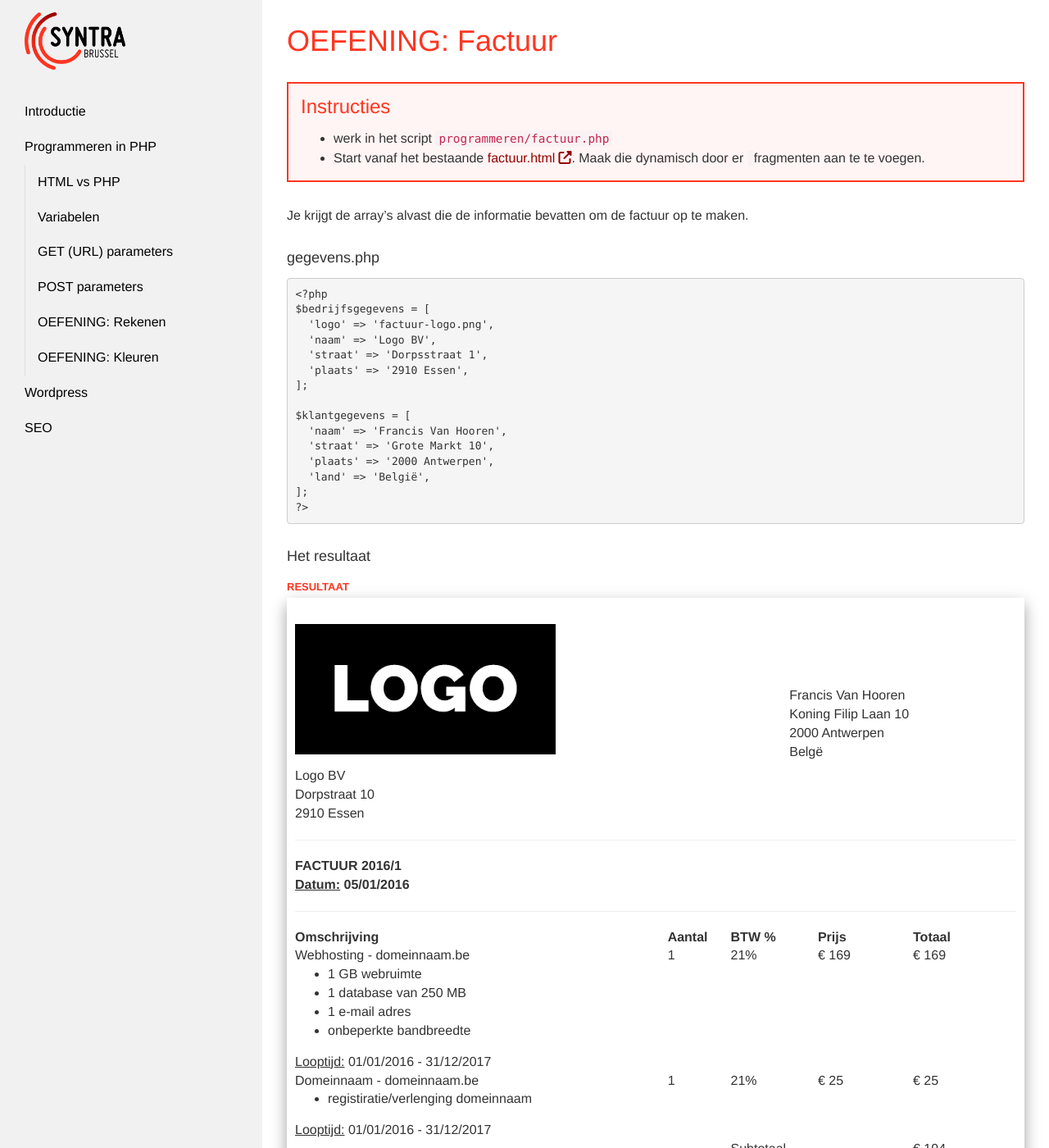
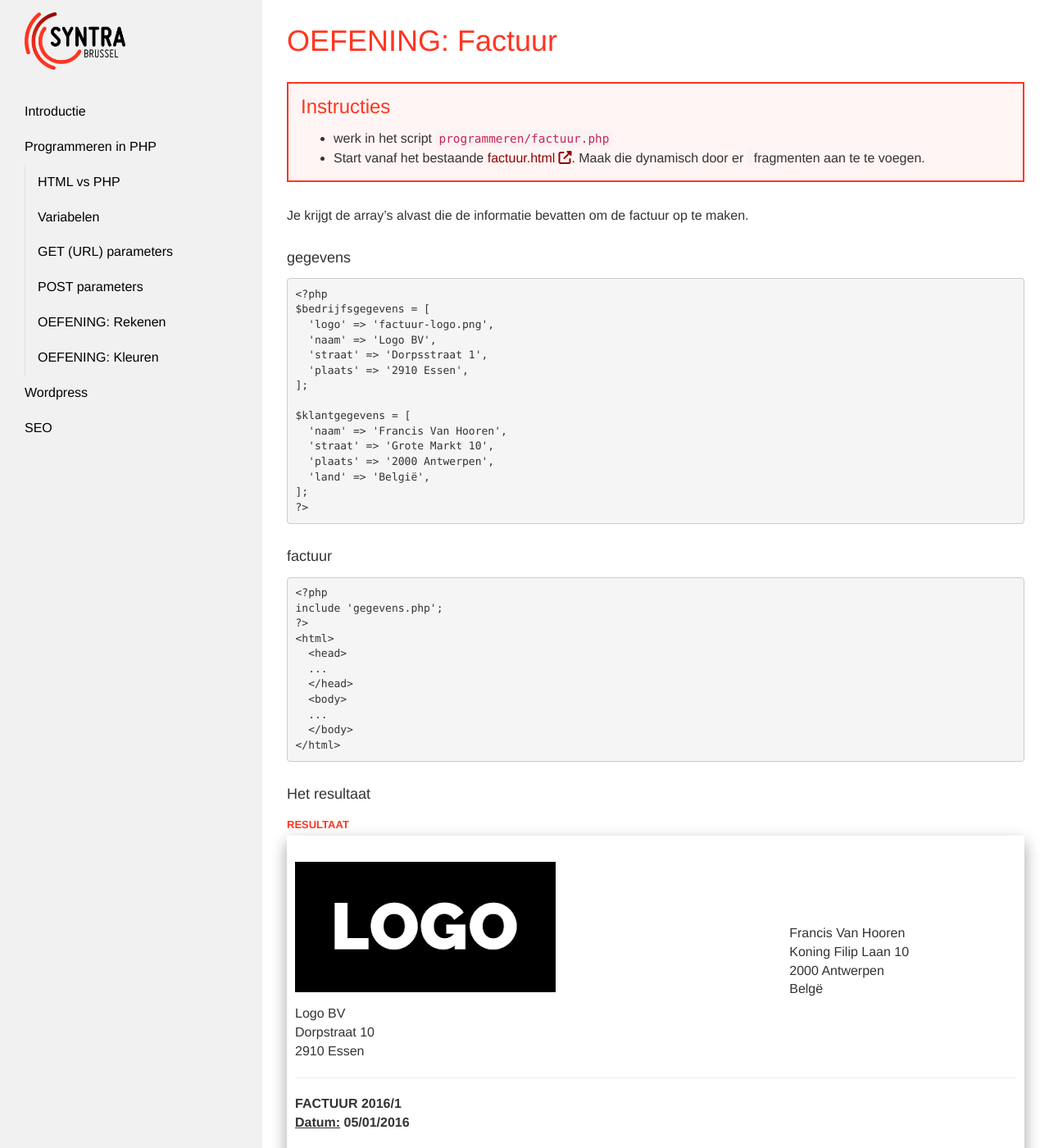
Before and after one commit to Syntra-Brussel/dynamische-webtechnieken, a Jekyll site: the page built from programmeren/oefening-factuur.md, in a window 1280 px wide and 1400 px high. Shown: the whole window at 82% size. Built offline with Jekyll 4.4.1, drawn with Linux system fonts in a browser that asks for light colours; nearby versions of some CDN libraries; a script that is not in the unit is left out.

Commit message:
Update oefening-factuur.md

```diff
--- a/programmeren/oefening-factuur.md
+++ b/programmeren/oefening-factuur.md
@@ -34,7 +34,20 @@
 ?&gt;
 </pre>
 
-
+#### factuur
+<pre data-enlighter-theme="beyond" data-enlighter-language="php">
+&lt;?php
+include 'gegevens.php';
+?&gt;
+&lt;html&gt;
+  &lt;head&gt;
+  ...
+  &lt;/head&gt;
+  &lt;body&gt;
+  ...
+  &lt;/body&gt;
+&lt;/html&gt;
+</pre>
 
 #### Het resultaat
 
```
Also changed, not shown: other parts of programmeren/oefening-factuur.md (+1 -1 lines).
